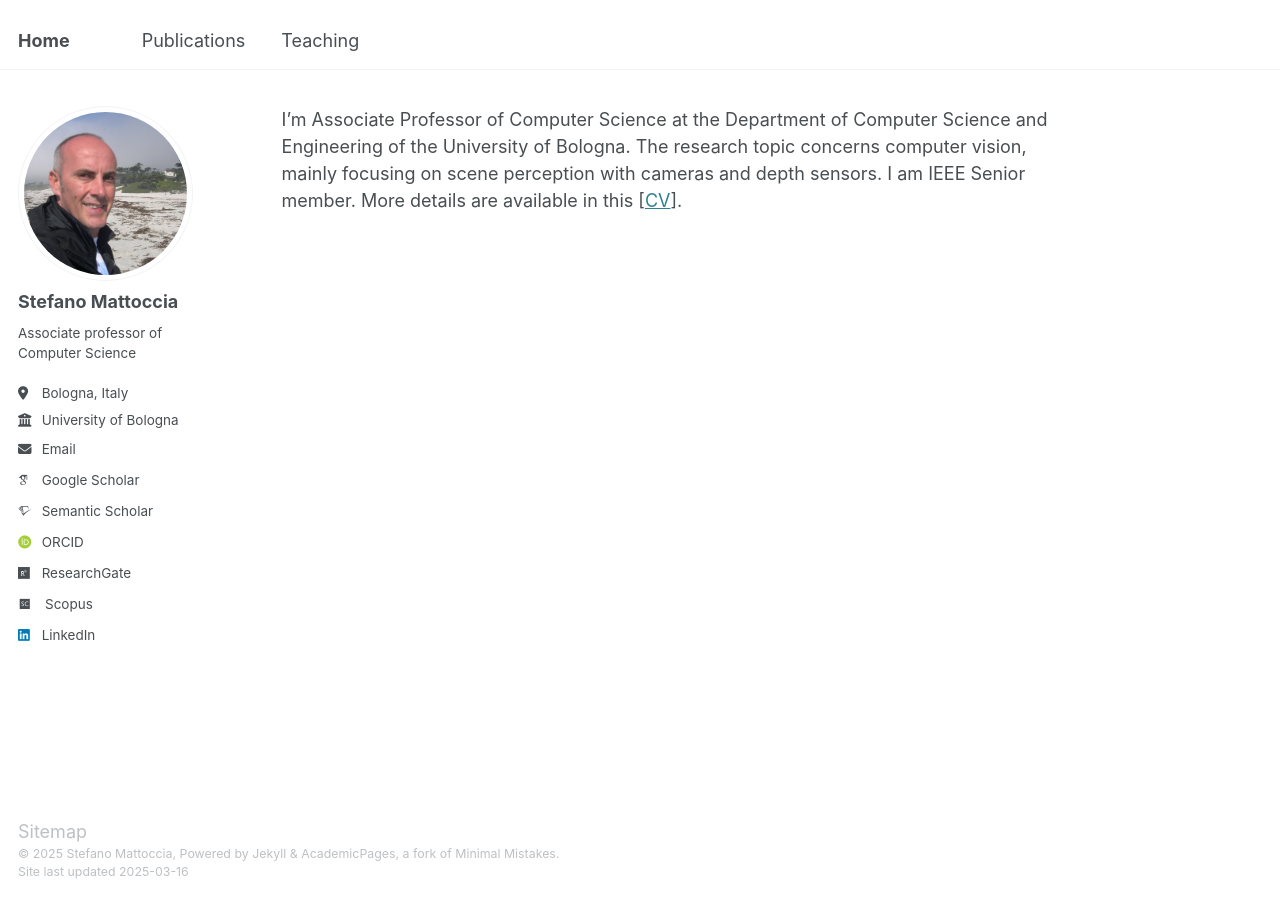
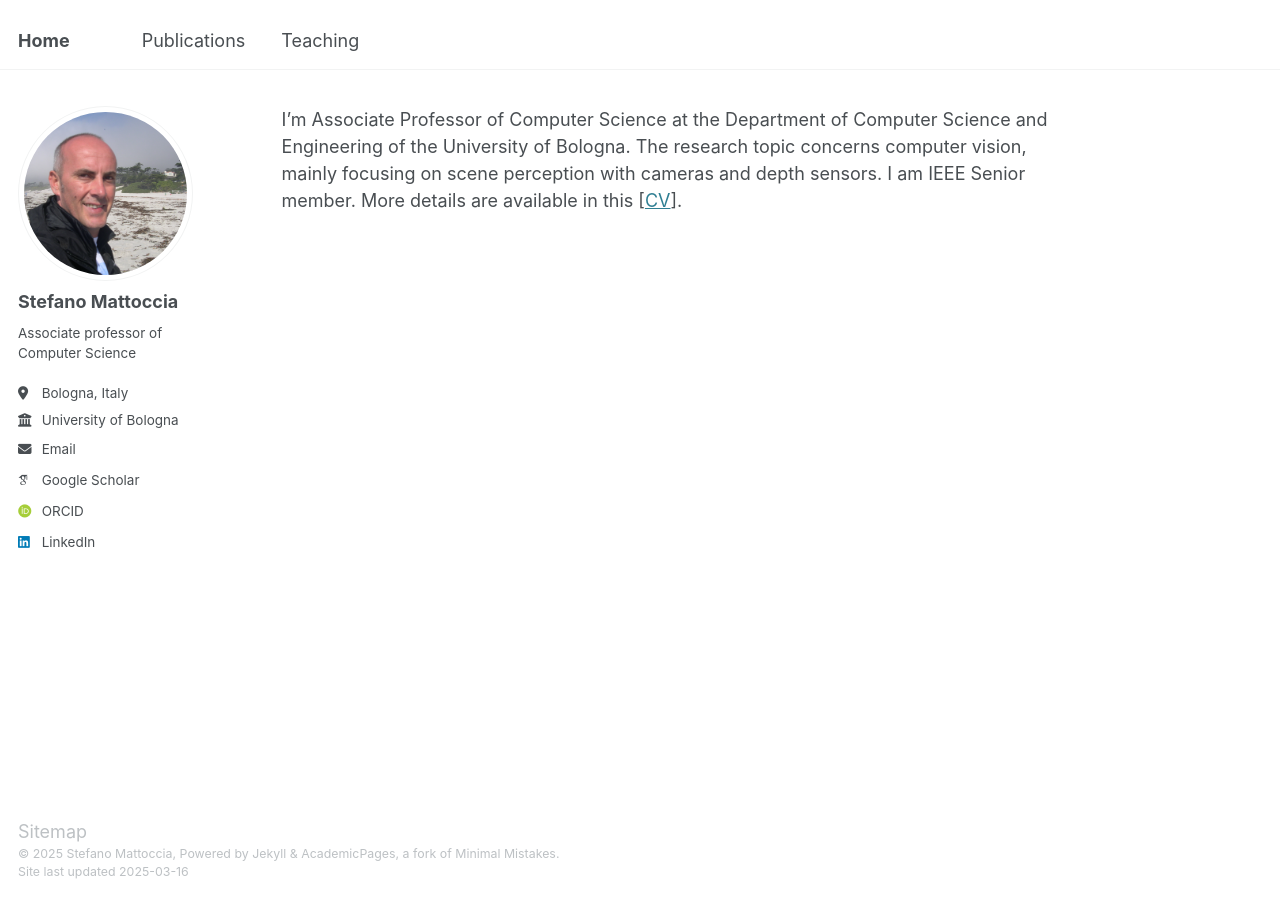
Before and after one commit to stefanomattoccia/stefanomattoccia.github.io, a Jekyll site: the page built from _pages/about.md, in a window 1280 px wide. Built offline with Jekyll 4.4.1, drawn with Linux system fonts in a browser that asks for light colours; some web fonts are replaced.

Commit message:
Update _config.yml

```diff
--- a/_config.yml
+++ b/_config.yml
@@ -36,10 +36,10 @@ author:
   googlescholar    : "https://scholar.google.com/citations?user=P954CG8AAAAJ&hl=en"
   impactstory      : # URL
   orcid            : "https://orcid.org/0000-0002-3681-7704"
-  semantic         : https://www.semanticscholar.org/author/S.-Mattoccia/10261545
+  semantic         : # https://www.semanticscholar.org/author/S.-Mattoccia/10261545
   pubmed           : # "https://www.ncbi.nlm.nih.gov/pubmed/?term=john+snow"
-  researchgate     : "https://www.researchgate.net/profile/Stefano-Mattoccia-2"
-  scopus           : "https://www.scopus.com/authid/detail.uri?authorId=6505990778"
+  researchgate     : # "https://www.researchgate.net/profile/Stefano-Mattoccia-2"
+  scopus           : # "https://www.scopus.com/authid/detail.uri?authorId=6505990778"
 
   # Repositories and software development
   bitbucket        : # Username - Update with your username on the site
```
